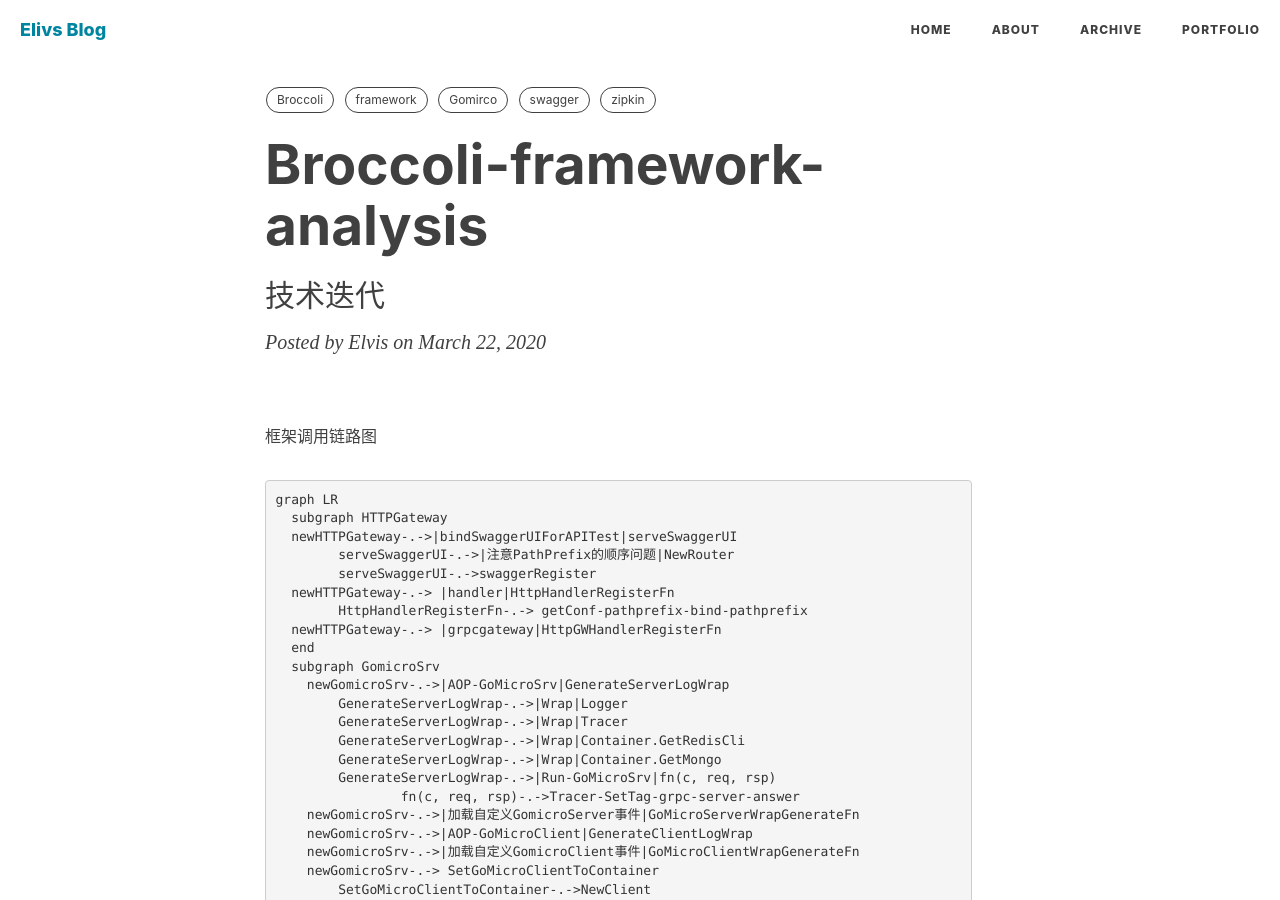
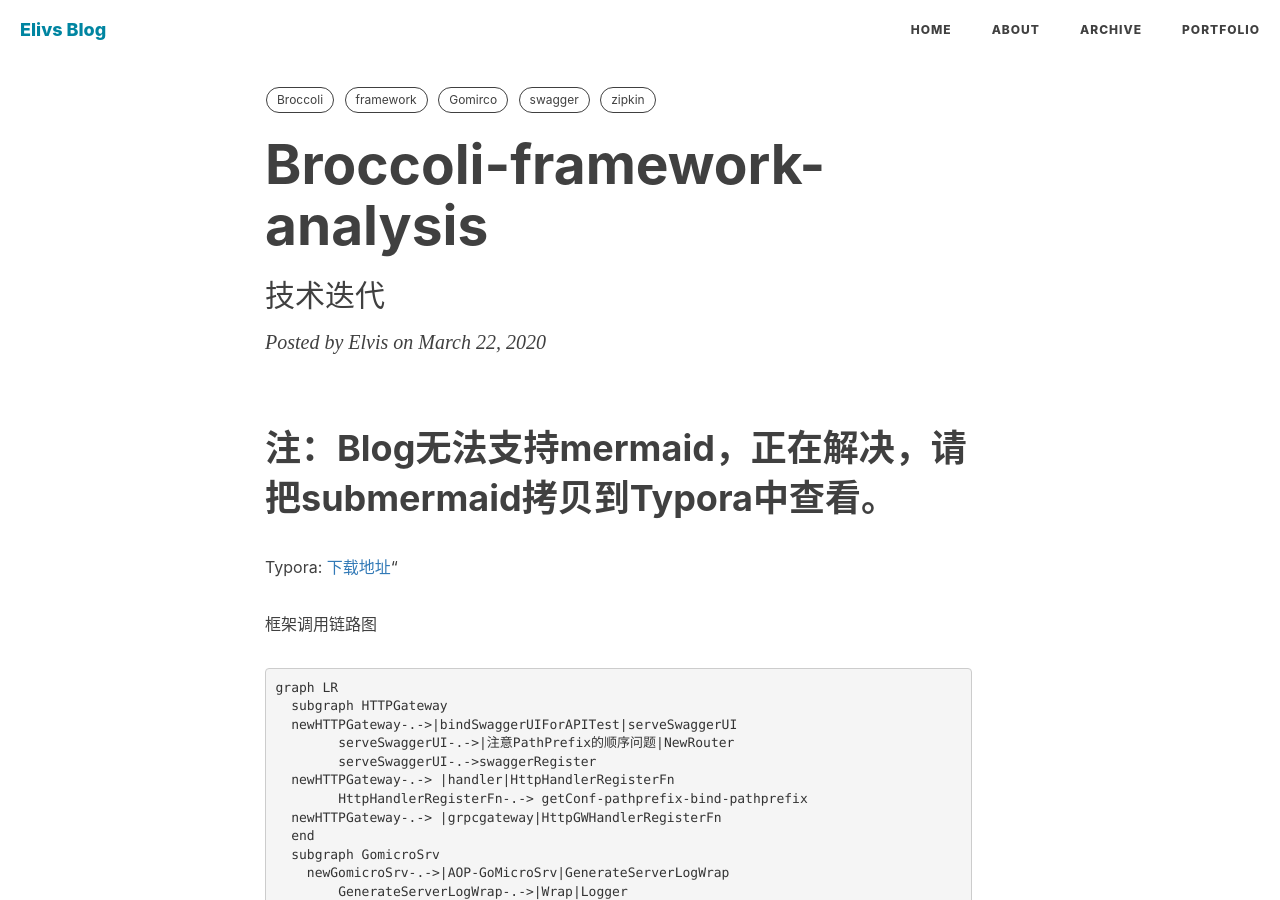
Before and after one commit to elvisNg/elvisng.github.io, a Jekyll site: the page built from _posts/2020-03-22-Broccoli-analysis.md, in a window 1280 px wide and 900 px high. Built offline with Jekyll 4.4.1, drawn with Linux system fonts in a browser that asks for light colours; nearby versions of some CDN libraries; comment, search, counter and statistics services are not loaded.

Commit message:
add some comment

````diff
--- a/_posts/2020-03-22-Broccoli-analysis.md
+++ b/_posts/2020-03-22-Broccoli-analysis.md
@@ -13,8 +13,11 @@ tags:
   - zipkin
 ---
 
+# 注：Blog无法支持mermaid，正在解决，请把submermaid拷贝到Typora中查看。
+Typora:
+[下载地址](https://typora.io/)"<br>
+
 框架调用链路图
-
 
 
 ```mermaid
````
